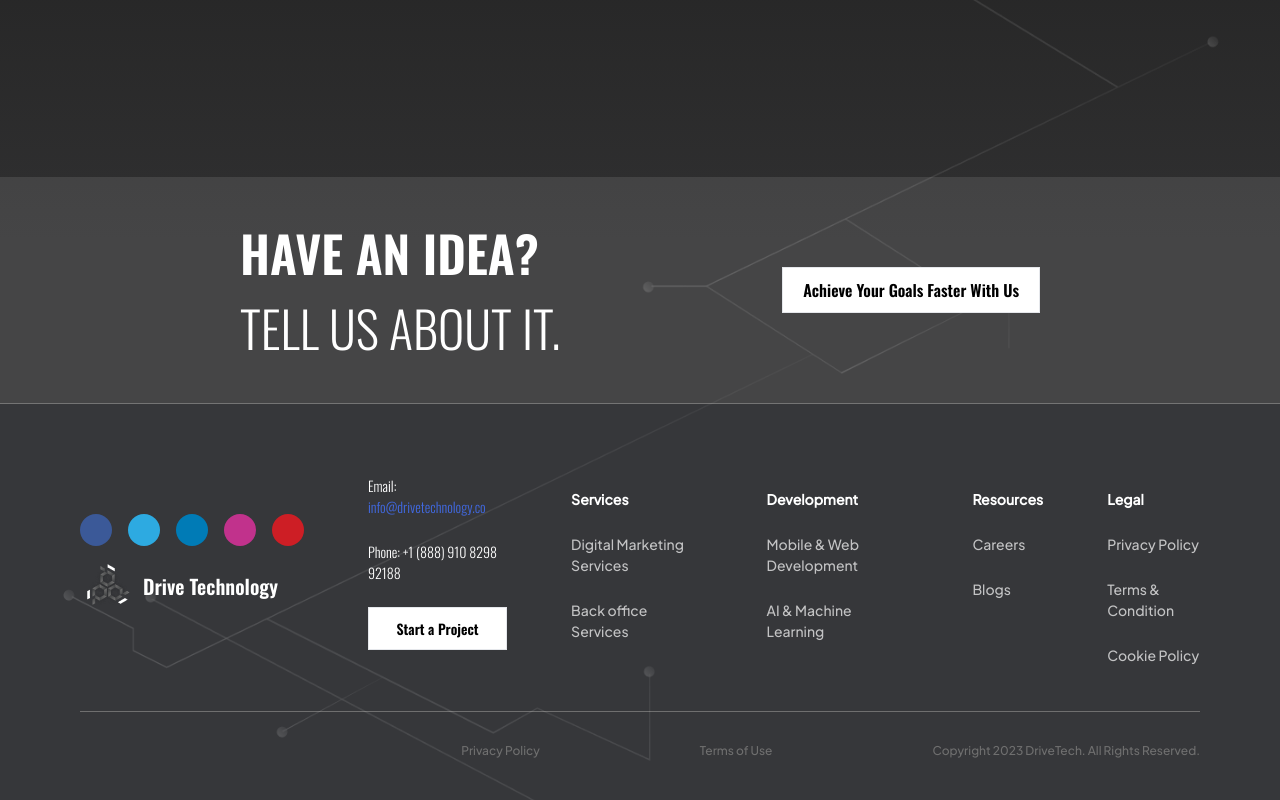
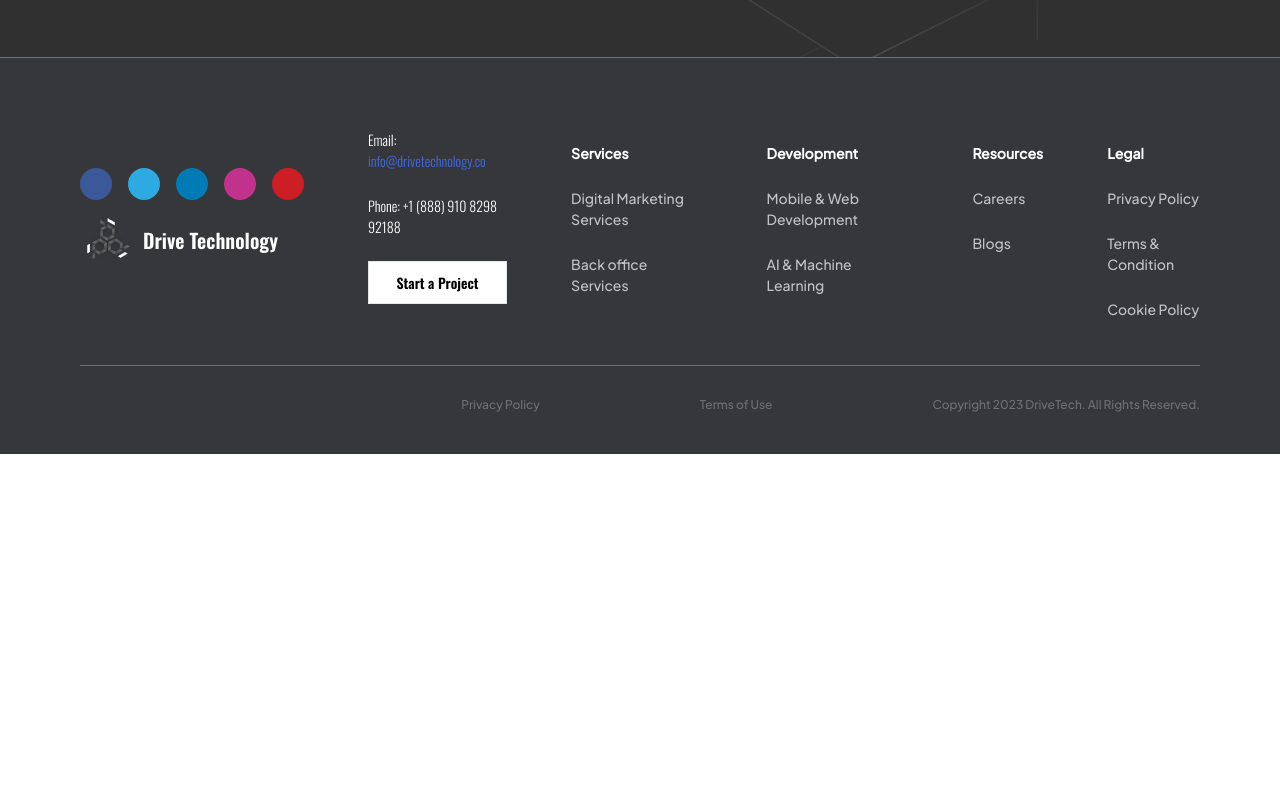
Before and after one commit to AhsanDT/drivetech, a Next.js app: page / in a window 1280 px wide. Shown: the part 9366-10166 px from the top of the page. After the commit the page ends 9820 px from the top, so only its background shows below. Built offline with nearby package versions, Linux system fonts and the light colour scheme; some icons are missing.

Commit message:
updated code

```diff
--- a/src/components/Home/Blogs.jsx
+++ b/src/components/Home/Blogs.jsx
@@ -1,7 +1,7 @@
 import Image from "next/image";
 import React from "react";
 import styles from "../../styles/Hero.module.css";
-import image from "../../assets/ourwork/design.png";
+import image from "../../assets/blogs/blogs-bg.png";
 import img1 from "../../assets/blogs/img1.png";
 import img2 from "../../assets/blogs/img2.png";
 import img3 from "../../assets/blogs/img3.png";
@@ -49,8 +49,8 @@ const BLOGS = [
 const Blogs = () => {
   return (
     <section className={`w-full linear-grad pt-[80px] border-b border-b-[#747474]  relative`}>
-        <div className="w-full h-[500px]">
-      <div className={` img-container  abso lute top-0`}>
+        <div className="w-full">
+      <div className={` img-container h-[500px] abso lute top-0`}>
         <Image src={image} alt="img" />
         </div>
         <div className="absolute top-0 z-[11]  w-full  flex flex-col gap-y-[32px] items-cen ter justify-center px-[30px]  lg:px-[80px] ">
@@ -82,16 +82,7 @@ const Blogs = () => {
           </div>
         </div>
       </div>
-      <div className="bg-[#ffffff] bg-opacity-[10%] lg:mt-[120px] flex flex-col gap-y-[14px] lg:flex-row justify-between lg:items-center px-[30px] lg:px-[240px] py-[38px]">
-        <div className="flex flex-col ">
-          <span className="font-oswald text-[24px] lg:text-[50px] font-bold text-[#ffffff] uppercase">
-          Have an idea?
-          </span>
-          <span className="font-oswald text-[24px] lg:text-[50px] font-light text-[#ffffff] uppercase">Tell us about it.</span>
-        </div>
-        <Button className="hidden md:block w-fit">Achieve Your Goals Faster With Us</Button>
-        <Button className=" md:hidden w-fit">Start a Project</Button>
-      </div>
+
     </section>
   );
 };
--- a/src/components/Home/Partnership.jsx
+++ b/src/components/Home/Partnership.jsx
@@ -54,7 +54,7 @@ const Partnership = () => {
 
       </div>
 
-      <div className={`${styles.box}`}></div>
+      <div className={`${styles.box} linear-grad`}></div>
     </section>
   );
 };
--- a/src/styles/Hero.module.css
+++ b/src/styles/Hero.module.css
@@ -1,6 +1,4 @@
-.box{
-  background-color: ;
-}
+
 
 .box:after {
   content: " ";
```
Also changed, not shown: src/assets/blogs/blogs-bg.png (added).
